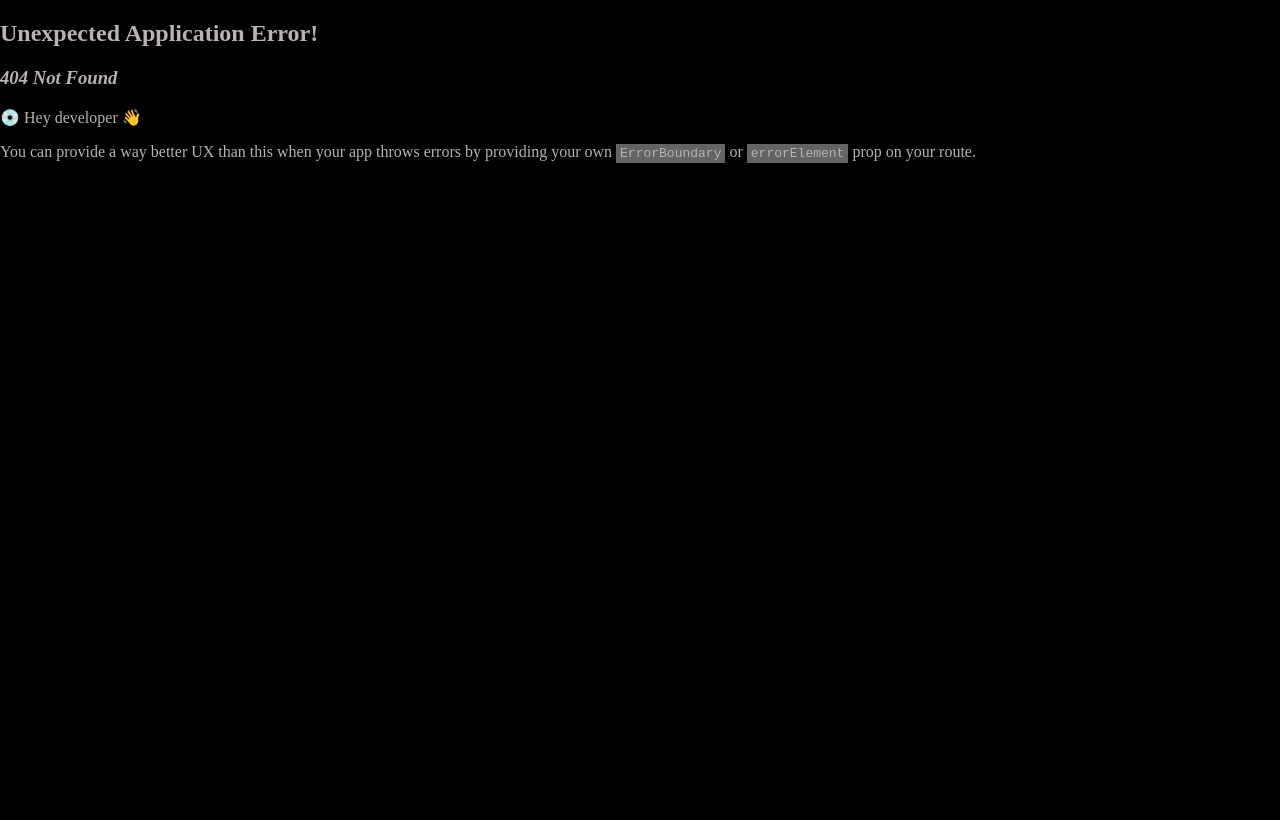
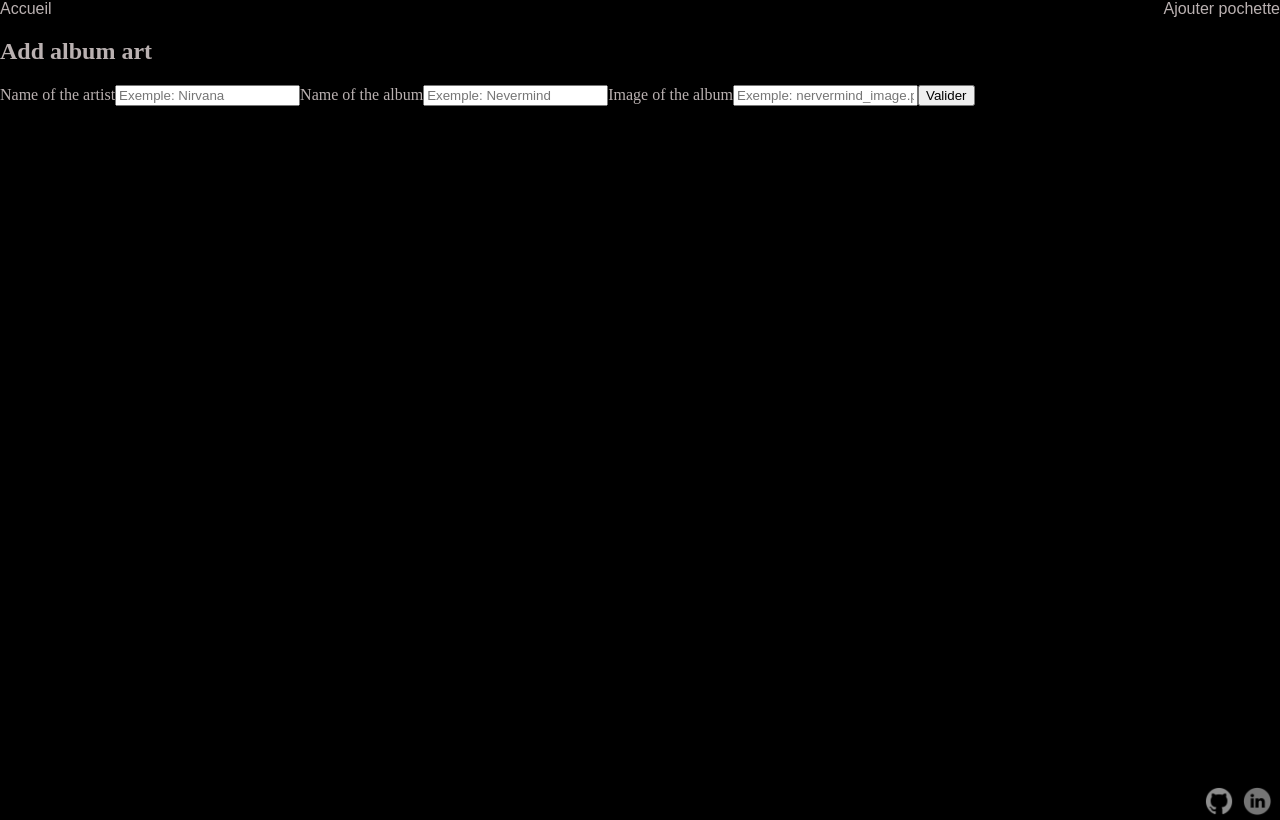
Before and after one commit to Romain-dev85/album_cover, a React (Vite) app in the folder client/: page /add-cover in a window 1280 px wide. Before the commit this address had no page. Built offline with nearby package versions, Linux system fonts and the light colour scheme; a web font is replaced by a local one.

Commit message:
work in progress

```diff
--- a/client/src/components/Footer/Footer.tsx
+++ b/client/src/components/Footer/Footer.tsx
@@ -2,14 +2,14 @@ import "./Footer.css";
 
 const Footer = () => {
   return (
-    <div className="footer-container">
+    <nav className="footer-container">
       <a href="https://github.com/Romain-dev85">
         <img src="images/icone-github-grise.png" alt="logo github" />
       </a>
       <a href="http://linkedin.com/in/romain-auvinet-103793328">
         <img src="images/icone-linkedin-ronde-grise.png" alt="logo linkedin" />
       </a>
-    </div>
+    </nav>
   );
 };
 
--- a/client/src/components/Header/Header.tsx
+++ b/client/src/components/Header/Header.tsx
@@ -3,10 +3,10 @@ import "./Header.css";
 
 const Header = () => {
   return (
-    <div className="header-container">
+    <nav className="header-container">
       <Link to="/">Accueil</Link>
-      <Link to="/add_cover">Ajouter pochette</Link>
-    </div>
+      <Link to="/add-cover">Ajouter pochette</Link>
+    </nav>
   );
 };
 
--- a/client/src/globals.css
+++ b/client/src/globals.css
@@ -33,6 +33,6 @@ main {
   min-height: 100vh;
 
   @media screen and (min-width: 768px) {
-    min-height: calc(100vh - 38.4px - 34px);
+    min-height: calc(100vh - 18px - 34px);
   }
 }
--- /dev/null
+++ b/client/src/pages/AddCover/AddCover.tsx
@@ -0,0 +1,47 @@
+import "./AddCover.css";
+
+const AddCover = () => {
+  const handleSubmit = (data: FormData) => {
+    const formData = JSON.stringify(Object.fromEntries(data));
+
+    fetch("http://localhost:3310/api/album-cover", {
+      method: "POST",
+      headers: {
+        "Content-Type": "application/json",
+      },
+      body: formData,
+    }).then((res) => res.ok);
+  };
+
+  return (
+    <section>
+      <h1>Add album art</h1>
+      <form action={handleSubmit}>
+        <label htmlFor="artist_name">Name of the artist</label>
+        <input
+          id="artist_name"
+          name="artist_name"
+          placeholder="Exemple: Nirvana"
+        />
+
+        <label htmlFor="album_name">Name of the album</label>
+        <input
+          id="album_name"
+          name="album_name"
+          placeholder="Exemple: Nevermind"
+        />
+
+        <label htmlFor="cover_url">Image of the album</label>
+        <input
+          id="cover_url"
+          name="cover_url"
+          placeholder="Exemple: nervermind_image.png"
+        />
+
+        <button type="submit">Valider</button>
+      </form>
+    </section>
+  );
+};
+
+export default AddCover;
--- /dev/null
+++ b/client/src/pages/DetailPage/DetailPage.css
@@ -0,0 +1,9 @@
+.detail-page-container {
+  h1 {
+    text-align: end;
+  }
+  article:first-of-type img,
+  figcaption {
+    width: 400px;
+  }
+}
--- /dev/null
+++ b/client/src/pages/DetailPage/DetailPage.tsx
@@ -0,0 +1,61 @@
+import { useParams } from "react-router";
+import "./DetailPage.css";
+import { useEffect, useState } from "react";
+import CardCover from "../../components/CardCover/CardCover";
+
+const DetailPage = () => {
+  const { id } = useParams();
+
+  const [cover, setCover] = useState<null | AlbumCoverI>(null);
+
+  useEffect(() => {
+    fetch(`http://localhost:3310/api/album-cover/${id}`)
+      .then((res) => res.json())
+      .then((albumCover) => {
+        console.info("Fetched album cover:", albumCover);
+        setCover(albumCover);
+      });
+  }, [id]);
+
+  if (cover)
+    return (
+      <section className="detail-page-container">
+        <h1>Edit or delete album art</h1>
+        <article>
+          <CardCover
+            coverUrl={cover.cover_url}
+            artistName={cover.artist_name}
+            albumName={cover.album_name}
+          />
+        </article>
+        <article>
+          <form>
+            <label htmlFor="artist_name">Name of the artist</label>
+            <input
+              id="artist_name"
+              name="artist_name"
+              placeholder="Exemple: Nirvana"
+            />
+
+            <label htmlFor="album_name">Name of the album</label>
+            <input
+              id="album_name"
+              name="album_name"
+              placeholder="Exemple: Nevermind"
+            />
+
+            <label htmlFor="cover_url">Image of the album</label>
+            <input
+              id="cover_url"
+              name="cover_url"
+              placeholder="Exemple: nervermind_image.png"
+            />
+
+            <button type="submit">Valider</button>
+          </form>
+        </article>
+      </section>
+    );
+};
+
+export default DetailPage;
--- a/client/src/pages/Home/Home.css
+++ b/client/src/pages/Home/Home.css
@@ -4,10 +4,17 @@
   }
 
   article {
-    margin-top: 80px;
     display: flex;
     justify-content: center;
     align-items: center;
+    flex-wrap: wrap;
     gap: 32px;
   }
+
+  figcaption {
+    height: 113px;
+    display: flex;
+    justify-content: center;
+    align-items: center;
+  }
 }
--- a/client/src/pages/Home/Home.tsx
+++ b/client/src/pages/Home/Home.tsx
@@ -19,7 +19,7 @@ const Home = () => {
       </div>
       <article>
         {covers.map((cover) => (
-          <Link to="/" key={cover.id}>
+          <Link to={`/detail-page/${cover.id}`} key={cover.id}>
             <CardCover
               coverUrl={cover.cover_url}
               artistName={cover.artist_name}
```
Also changed, not shown: client/src/router.tsx (+10 -0 lines), client/src/pages/AddCover/AddCover.css (added).
